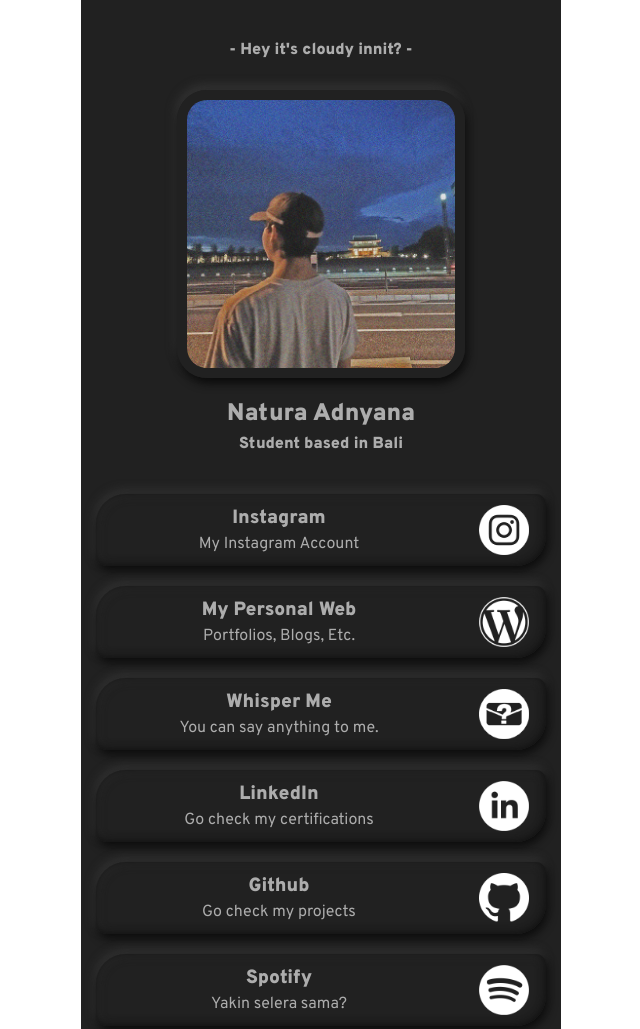
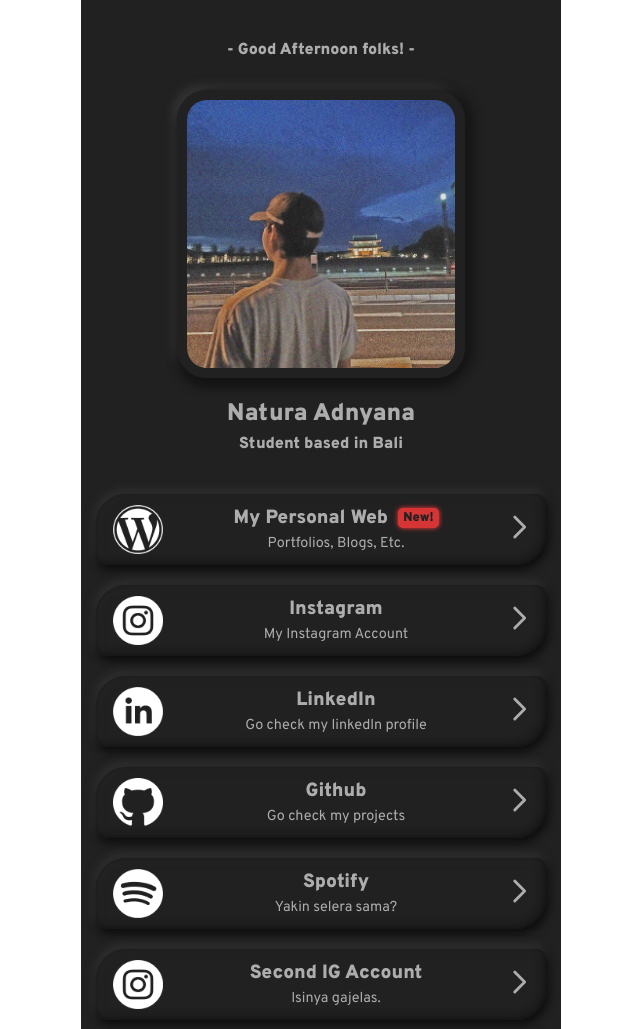
Before and after one commit to NaturaAdnyana/Selfmade-Likntree, a website built with webpack: page src/index.html in a window 1280 px wide. Shown: the top 1029 px of the page, without its empty margins (319-959 px from the left). Built offline with nearby package versions, Linux system fonts and the light colour scheme.

Commit message:
fixing shadow , adding 'new' label , fixing button layout

```diff
--- a/src/public/data/data.json
+++ b/src/public/data/data.json
@@ -2,8 +2,14 @@
   "owner_name": "Natura Adnyana",
   "owner_desc": "Student based in Bali",
   "owner_pics": "images/profile.jpg",
-  "owner_announcement": "- Hey it's cloudy innit? -",
   "links": [
+    {
+      "new": true,
+      "name": "My Personal Web",
+      "icon": "images/wordpress.png",
+      "desc": "Portfolios, Blogs, Etc.",
+      "link": "https://www.naturaadnyana.com/"
+    },
     {
       "name": "Instagram",
       "icon": "images/instagram.png",
@@ -11,21 +17,9 @@
       "link": "https://www.instagram.com/natkunn_/"
     },
     {
-      "name": "My Personal Web",
-      "icon": "images/wordpress.png",
-      "desc": "Portfolios, Blogs, Etc.",
-      "link": "https://www.naturaadnyana.com/"
-    },
-    {
-      "name": "Whisper Me",
-      "icon": "images/whisper-me.png",
-      "desc": "You can say anything to me.",
-      "link": "https://whisper-me-natkun.netlify.app/"
-    },
-    {
       "name": "LinkedIn",
       "icon": "images/linkedin.png",
-      "desc": "Go check my certifications",
+      "desc": "Go check my linkedln profile",
       "link": "https://www.linkedin.com/in/natura-adn/"
     },
     {
@@ -45,6 +39,12 @@
       "icon": "images/instagram.png",
       "desc": "Isinya gajelas.",
       "link": "https://www.instagram.com/more.natkun/"
+    },
+    {
+      "name": "Whisper Me",
+      "icon": "images/whisper-me.png",
+      "desc": "Bebas mau bilang apa saja.",
+      "link": "https://whisper-me-natkun.netlify.app/"
     }
   ]
 }
--- a/src/scripts/index.js
+++ b/src/scripts/index.js
@@ -9,15 +9,24 @@ const {
   owner_name,
   owner_desc,
   owner_pics,
-  owner_announcement,
   links,
 } = require("../public/data/data.json");
 
 const profile = document.querySelector("#profile");
 const linkList = document.querySelector("#link-list");
 
+const time = new Date().getHours();
+let greeting;
+if (time < 10) {
+  greeting = "Good morning folks!";
+} else if (time < 18) {
+  greeting = "Good Afternoon folks!";
+} else {
+  greeting = "Good evening";
+}
+
 profile.innerHTML = `
-  <h1 id="inform">${owner_announcement}</h1>
+  <h1 id="inform">- ${greeting} -</h1>
   <img class="owner-pics" src="${owner_pics}" alt="My Pics">
   <h2>${owner_name}</h1>
   <h3>${owner_desc}</h3>
@@ -41,13 +50,21 @@ links.forEach((link) => {
     `;
   }
   linkHTML += `
+      <div class="link-img">
+      <img class="link-img" src="${link.icon}" alt="">
+      </div>
       <div class="link-name">
-        <h4>${link.name}</h4>
+        <h4>
+          ${link.name}
+          ${link.new ? "<span class='new-label'>New!</span>" : ""}
+        </h4>
         <p>${link.desc}</p>
-      </div>
-      <div class="link-img">
-        <img class="link-img" src="${link.icon}" alt="">
-      </div>
+        </div>
+        <div class="link-icon">
+          <svg xmlns="http://www.w3.org/2000/svg" class="h-6 w-6" fill="none" viewBox="0 0 24 24" stroke="currentColor" stroke-width="2">
+            <path stroke-linecap="round" stroke-linejoin="round" d="M9 5l7 7-7 7" />
+          </svg>
+        </div>
     </a>
   `;
   linkList.innerHTML = linkHTML;
--- a/src/styles/style.css
+++ b/src/styles/style.css
@@ -14,7 +14,6 @@ body {
 }
 #app {
   background-color: rgba(33, 33, 33, 1);
-  /* background: linear-gradient(0deg, rgba(33,33,33,1) 38%, rgba(57,57,57,1) 100%) no-repeat; */
   max-width: 480px;
 }
 .pre-loader {
@@ -42,7 +41,8 @@ main {
   width: 60%;
   height: 60%;
   border-radius: 30px;
-  box-shadow: 2px 5px 10px rgb(10, 10, 10), -2px -5px 10px rgb(53, 53, 53);
+  box-shadow: 0px 10px 10px rgb(20, 20, 20), 10px 0px 10px rgb(25, 25, 25),
+    -5px -5px 10px rgb(53, 53, 53);
 }
 main h1 {
   font-size: 1rem;
@@ -62,12 +62,11 @@ main h3 {
 .link-list a {
   margin-top: 20px;
   border-radius: 30px 10px;
-  /* background: rgb(34, 34, 34); */
   background: rgba(33, 33, 33, 1);
-  display: grid;
-  grid-template-columns: repeat(2, 1fr);
+  display: flex;
+  justify-content: space-between;
+  align-items: center;
   overflow: hidden;
-  /* box-shadow: 2px 4px 10px rgb(10, 10, 10), -2px -4px 10px rgb(53, 53, 53), inset -2px -2px 10px rgb(10, 10, 10), inset 2px 2px 10px rgb(53, 53, 53); */
   box-shadow: 2px 4px 10px rgb(10, 10, 10), -2px -4px 10px rgb(53, 53, 53),
     inset -1px -1px 10px rgb(10, 10, 10), inset 1px 1px 10px rgb(53, 53, 53);
   text-decoration: none;
@@ -77,9 +76,12 @@ main h3 {
   box-shadow: inset 0 4px 10px rgb(10, 10, 10),
     inset 0 -4px 10px rgb(53, 53, 53);
 }
+.link-icon {
+  padding: 10px;
+  width: 12%;
+  height: 12%;
+}
 .link-name {
-  grid-column-start: 1;
-  grid-column-end: 3;
   padding: 10px;
 }
 .link-name * {
@@ -87,15 +89,15 @@ main h3 {
 }
 .link-name h4 {
   font-size: 1.2rem;
+  display: flex;
+  justify-content: center;
+  align-items: center;
+  gap: 10px;
 }
 .link-name p {
-  font-size: 1rem;
+  font-size: 0.9rem;
 }
 .link-img {
-  grid-column-start: 3;
-  grid-column-start: 4;
-  grid-row-start: 1;
-  grid-row-end: 3;
   display: flex;
   justify-content: center;
   align-items: center;
@@ -120,3 +122,12 @@ footer p {
   margin-top: 5px;
   font-size: 0.8rem;
 }
+
+.new-label {
+  padding: 2px 5px;
+  border-radius: 5px;
+  background: rgb(213, 53, 53);
+  font-size: 0.8rem;
+  color: rgba(33, 33, 33, 1);
+  box-shadow: 0px 0px 5px rgb(255, 57, 57);
+}
```
